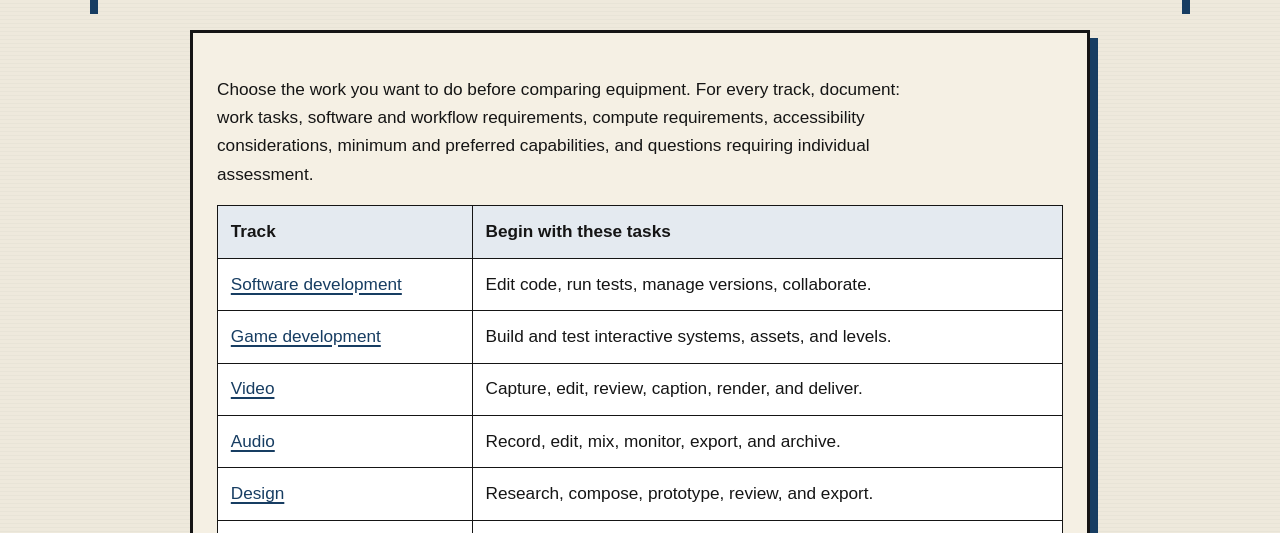
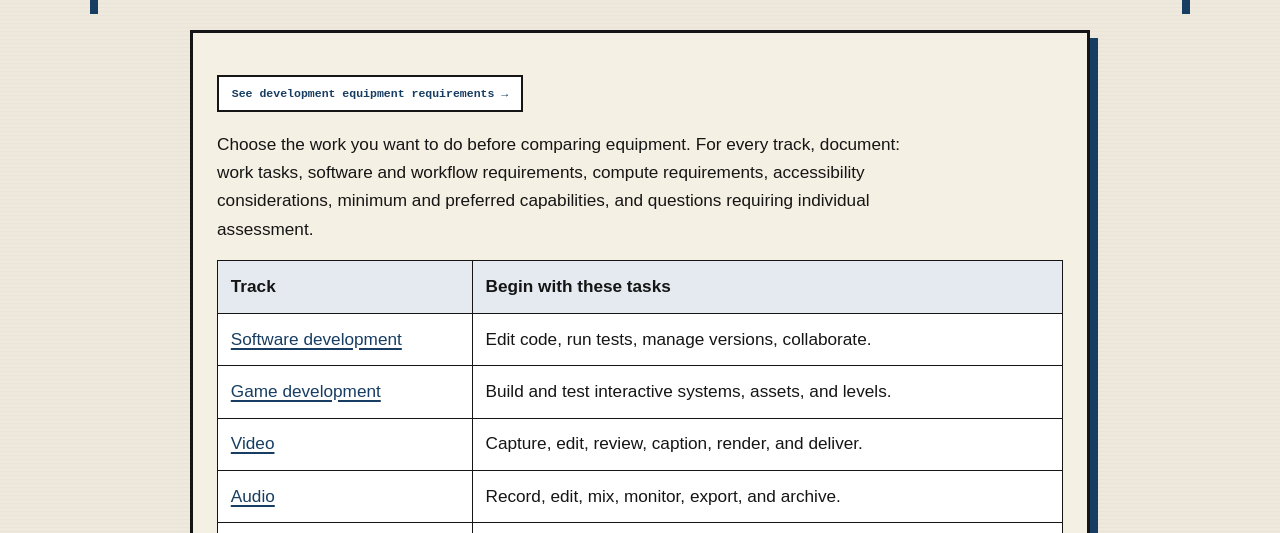
Before and after one commit to Loptr-Lab/training, a website: page docs/tracks/index.html in a window 1280 px wide. Shown: the part 261-794 px from the top of the page. Drawn offline with Linux system fonts and the light colour scheme.

Commit message:
Surface development equipment guide in curriculum

```diff
--- a/docs/tracks/index.html
+++ b/docs/tracks/index.html
@@ -1,4 +1,4 @@
-<!doctype html><html lang="en"><head><meta charset="utf-8"><meta name="viewport" content="width=device-width,initial-scale=1"><title>Career tracks — Loptr Lab</title><meta name="description" content="Choose the work before the equipment"><link rel="stylesheet" href="../training.css"></head><body><a class="skip-link" href="#main">Skip to main content</a><header class="masthead"><div class="serial">LOPTR LAB / ACCESSIBLE TECHNOLOGY PLANNING</div><p><a class="button" href="../index.html">← Guide home</a></p><h1>Career tracks</h1><p class="subtitle">Choose the work before the equipment</p></header><main id="main"><article class="brief guide"><p>Choose the work you want to do before comparing equipment. For every track, document: work tasks, software and workflow requirements, compute requirements, accessibility considerations, minimum and preferred capabilities, and questions requiring individual assessment.</p>
+<!doctype html><html lang="en"><head><meta charset="utf-8"><meta name="viewport" content="width=device-width,initial-scale=1"><title>Career tracks — Loptr Lab</title><meta name="description" content="Choose the work before the equipment"><link rel="stylesheet" href="../training.css"></head><body><a class="skip-link" href="#main">Skip to main content</a><header class="masthead"><div class="serial">LOPTR LAB / ACCESSIBLE TECHNOLOGY PLANNING</div><p><a class="button" href="../index.html">← Guide home</a></p><h1>Career tracks</h1><p class="subtitle">Choose the work before the equipment</p></header><main id="main"><article class="brief guide"><p><a class="button" href="../technology-planning/development-environment.html">See development equipment requirements →</a></p><p>Choose the work you want to do before comparing equipment. For every track, document: work tasks, software and workflow requirements, compute requirements, accessibility considerations, minimum and preferred capabilities, and questions requiring individual assessment.</p>
 <div class="table-wrap"><table><tbody>
 <tr><td>Track</td><td>Begin with these tasks</td></tr>
 <tr><td><a href="./software-development.md">Software development</a></td><td>Edit code, run tests, manage versions, collaborate.</td></tr>
```
